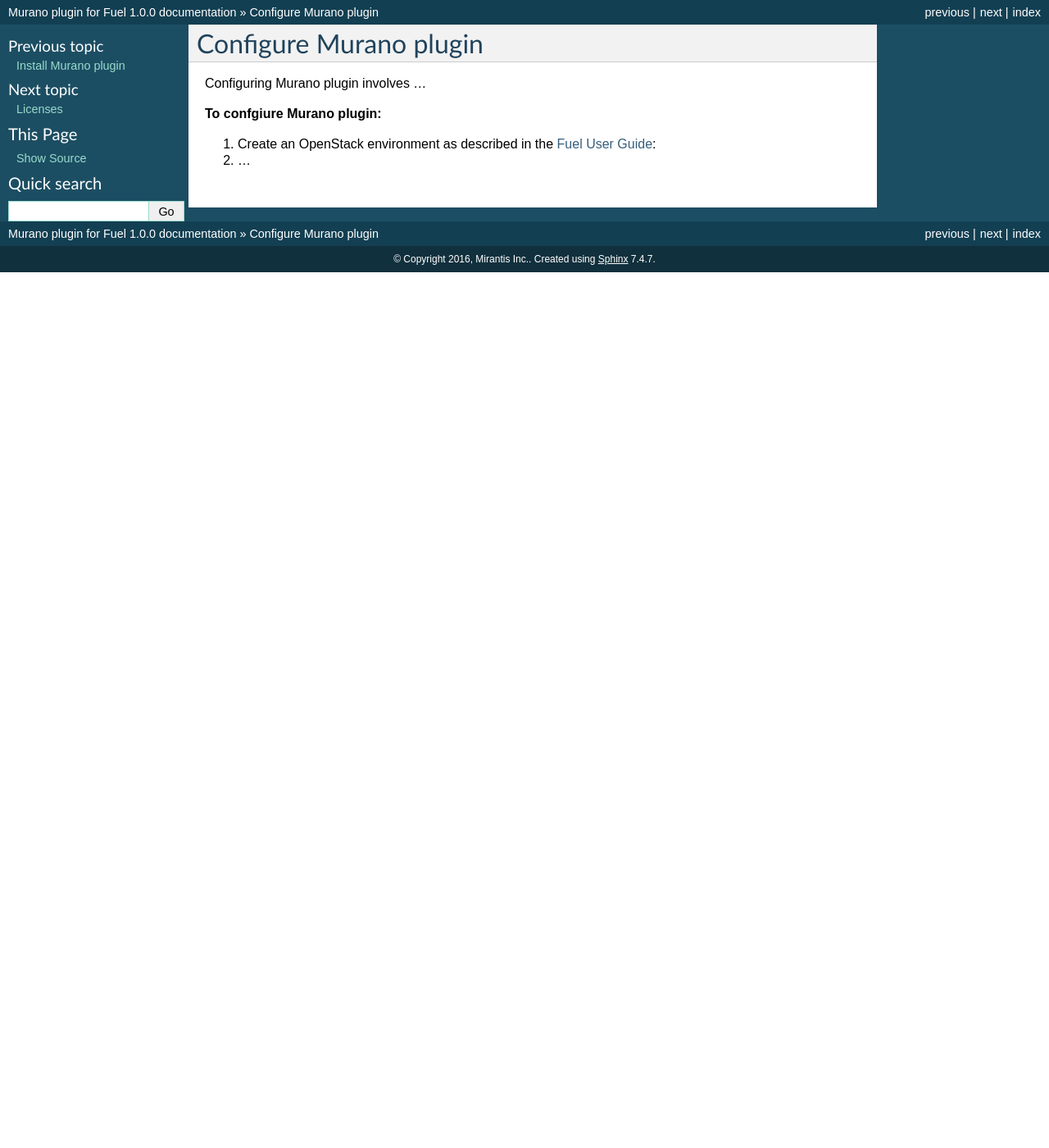
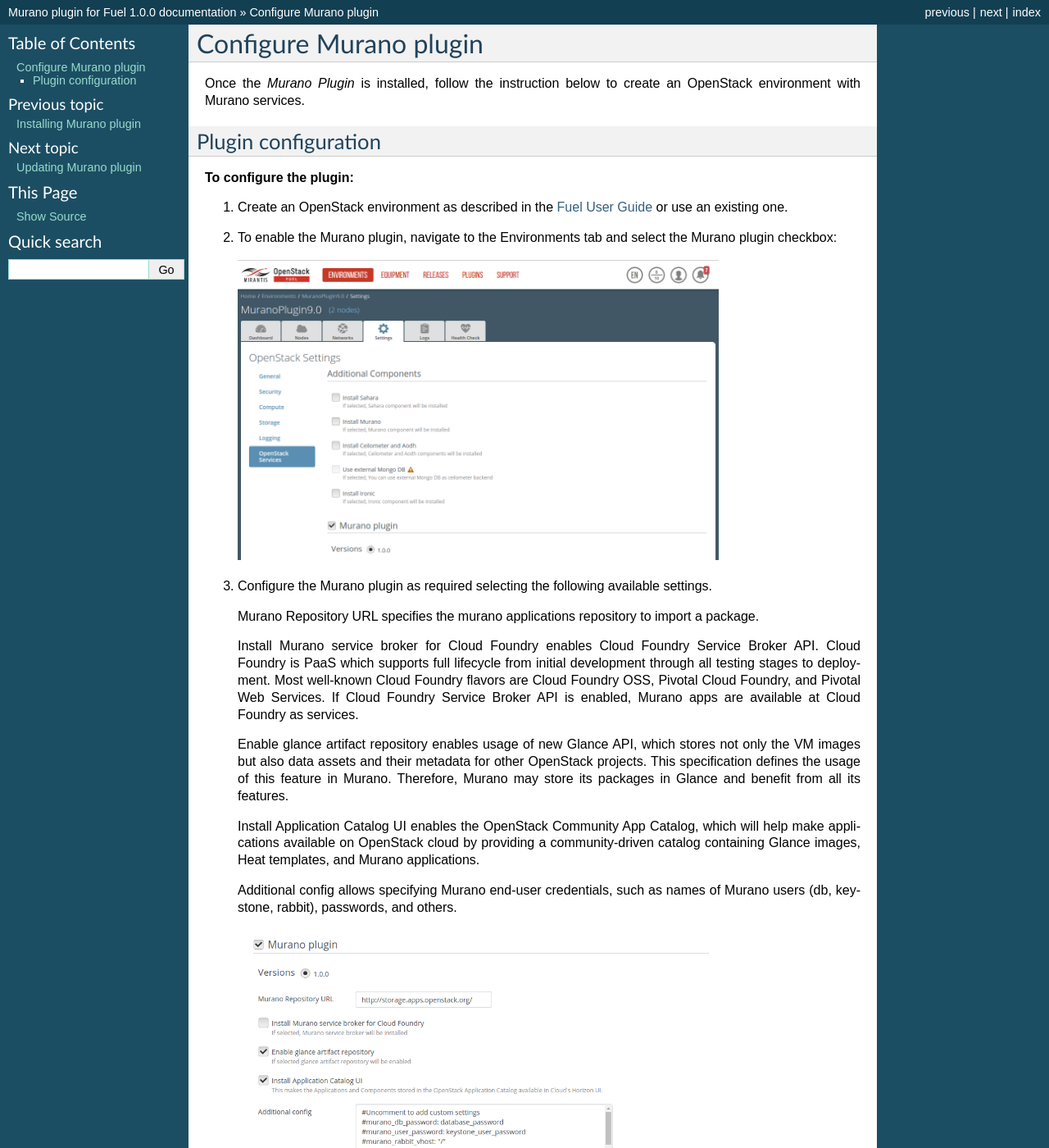
Before and after one commit to openstack-archive/fuel-plugin-murano, a Sphinx documentation site: the page built from docs/plugin_guide/source/configure.rst, in a window 1280 px wide and 1400 px high. Shown: the whole window at 82% size. Built offline with Sphinx 7.4.7, drawn with Linux system fonts in a browser that asks for light colours; some of the changed text lies outside the part shown.

Commit message:
Update Murano plugin guide
Change-Id: If324b60abd0b57694d6f8967f8e42092d19205a7

```diff
--- a/docs/plugin_guide/source/configure.rst
+++ b/docs/plugin_guide/source/configure.rst
@@ -4,11 +4,65 @@
 Configure Murano plugin
 =======================
 
-Configuring Murano plugin involves ...
+Once the *Murano Plugin* is installed, follow the instruction below to create
+an OpenStack environment with Murano services.
 
-**To confgiure Murano plugin:**
+Plugin configuration
+--------------------
 
-#. Create an OpenStack environment as described in
-   the `Fuel User Guide <http://docs.openstack.org/developer/fuel-docs/userdocs/fuel-user-guide/create-environment.html>`_:
+**To configure the plugin:**
 
-#. ...
+#. Create an OpenStack environment as described in the
+   `Fuel User Guide <http://docs.openstack.org/developer/fuel-docs/userdocs/fuel-user-guide/create-environment.html>`_
+   or use an existing one.
+
+#. To enable the Murano plugin, navigate to the :guilabel:`Environments` tab
+   and select the :guilabel:`Murano plugin` checkbox:
+
+   .. image:: images/murano-plugin-9-0.png
+      :width: 440pt
+
+#. Configure the Murano plugin as required selecting the following available
+   settings.
+
+   :guilabel:`Murano Repository URL` specifies the murano applications
+   repository to import a package.
+
+   :guilabel:`Install Murano service broker for Cloud Foundry` enables Cloud
+   Foundry Service Broker API. Cloud Foundry is PaaS which supports full
+   lifecycle from initial development through all testing stages to
+   deployment. Most well-known Cloud Foundry flavors are Cloud Foundry OSS,
+   Pivotal Cloud Foundry, and Pivotal Web Services. If Cloud Foundry Service
+   Broker API is enabled, Murano apps are available at Cloud Foundry as
+   services.
+
+   :guilabel:`Enable glance artifact repository` enables usage of new Glance
+   API, which stores not only the VM images but also data assets and their
+   metadata for other OpenStack projects. This specification defines the usage
+   of this feature in Murano. Therefore, Murano may store its packages in
+   Glance and benefit from all its features.
+
+   :guilabel:`Install Application Catalog UI` enables the OpenStack Community
+   App Catalog, which will help make applications available on OpenStack cloud
+   by providing a community-driven catalog containing Glance images, Heat
+   templates, and Murano applications.
+
+   :guilabel:`Additional config` allows specifying Murano end-user credentials,
+   such as names of Murano users (db, keystone, rabbit), passwords, and others.
+
+   .. image:: images/murano-options-9-0.png
+      :width: 440pt
+
+#. To deploy Murano services on a particular OpenStack node, assign the
+   :guilabel:`Murano node` role to this node in the :guilabel:`Nodes` tab.
+   There are no restrictions to combining the Murano role with other node
+   roles. Otherwise, Murano services will be deployed on controller nodes.
+
+   .. image:: images/murano-node-role.png
+      :width: 440pt
+
+#. Configure your environment as described in the
+   `Fuel User Guide <http://docs.openstack.org/developer/fuel-docs/userdocs/fuel-user-guide/configure-environment.html>`__.
+
+Now, you can deploy your OpenStack environment with Murano as described in the
+`Fuel user Guide <http://docs.openstack.org/developer/fuel-docs/userdocs/fuel-user-guide/deploy-environment.html>`__.
```
Also changed, not shown: docs/plugin_guide/source/appendix.rst (deleted, +0 -14 lines), docs/plugin_guide/source/index.rst (+1 -6 lines), docs/plugin_guide/source/install.rst (+9 -9 lines), docs/plugin_guide/source/intro.rst (+30 -16 lines), docs/plugin_guide/source/licenses.rst (deleted, +0 -11 lines), docs/plugin_guide/source/update.rst (added, +8 -0 lines), docs/plugin_guide/source/images/murano-node-role.png (added), docs/plugin_guide/source/images/murano-options-9-0.png (added), docs/plugin_guide/source/images/murano-plugin-9-0.png (added).
